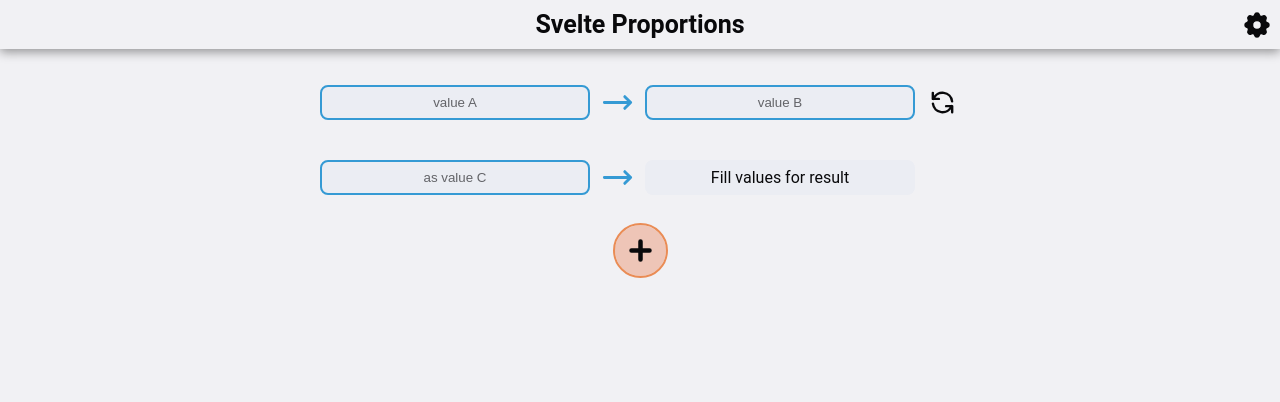
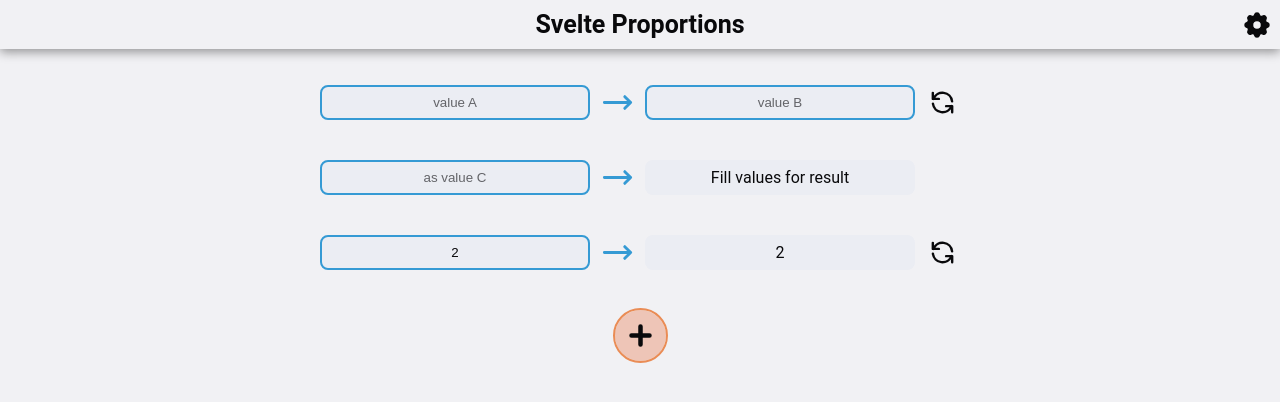
Before and after one commit to Pronian/proportions-svelte, a Svelte app: page / in a window 1280 px wide. Both pictures are taken after a click on the button 640 px from the left and 250 px from the top of the page. Shown: the top 402 px of the page. Built offline with nearby package versions, Linux system fonts and the light colour scheme.

Commit message:
Display additional result rows and style improvements

```diff
--- a/src/components/macroBlocks/Proportions.svelte
+++ b/src/components/macroBlocks/Proportions.svelte
@@ -62,6 +62,7 @@
 		$store.cArr = $store.cArr;
 	}
 
+	$: ratio = $store.b.computed / $store.a.computed;
 	$: result = calculateResult($store, roundingDigits);
 </script>
 
@@ -109,13 +110,32 @@
 </section>
 
 <section class="prop-additional">
+	{#each $store.cArr as arrC}
+		<div class="flex-cc prop-row">
+			<div class="prop-val">
+				<InputNumberExpression
+					label="as value C"
+					expression={arrC.expression || arrC.computed.toString()}
+					{roundingDigits}
+					on:compute={(event) => (arrC = event.detail)}
+				/>
+			</div>
+			<SvgBuilder class="arrow" svgObj={arrowNarrowRight} role="img" title="to" />
+			<div class="flex-cc prop-val">
+				<div class="prop-res">{roundIfNeeded(ratio * arrC.computed, roundingDigits)}</div>
+			</div>
+		</div>
+		<IconButton on:click={() => {}}>
+			<SvgBuilder svgObj={refresh} role="img" title="Delete result row" />
+		</IconButton>
+	{/each}
 	<IconButton class="btn-add" on:click={addRow}>
 		<SvgBuilder class="svgPlus" svgObj={plus} role="img" title="Add result row" />
 	</IconButton>
 </section>
 
 <style>
-	.prop-main {
+	section {
 		max-width: 64rem;
 		width: 100%;
 		display: grid;
@@ -146,10 +166,15 @@
 		height: 3.5rem;
 	}
 
+	.prop-additional {
+		margin-top: 2rem;
+	}
+
 	.prop-additional :global(.btn-add) {
+		grid-column: 1 / span 2;
 		background-color: var(--secondary-color);
 		border-radius: 50%;
-		margin: 1rem;
+		margin: 0 auto;
 		color: var(--bg-color);
 	}
 
```
